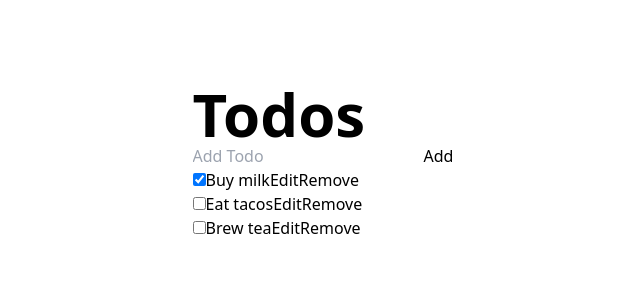
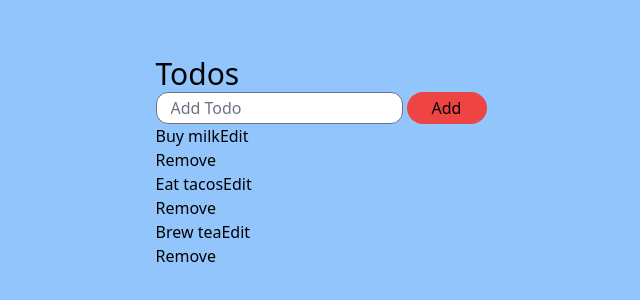
Before and after one commit to rajanshresth/Learn-NextJs, a Next.js app: page / in a window 1280 px wide. Shown: the part 238-538 px from the top of the page, without its empty margins (317-957 px from the left). Built offline with nearby package versions, Linux system fonts and the light colour scheme.

Commit message:
start designing

```diff
--- a/TODO/AddTodos.tsx
+++ b/TODO/AddTodos.tsx
@@ -7,13 +7,15 @@ interface AddTodosProps {
 export default function AddTodos({onAddTodos}:AddTodosProps) {
     const [title,setTitle]=useState('')
   return (
-    <div>
+    <div className='flex justify-between'>
         <input type="text"
+                className="placeholder:text-gray-500 pl-[14px] focus:outline-none border border-gray-500 rounded-xl h-8 w-160 "
                 placeholder='Add Todo'
                 value={title}
                 onChange={e=>setTitle(e.target.value)} />
 
         <button
+            className='bg-red-500 rounded-full w-20 h-8 mx-1'
             onClick={()=>{
                 setTitle('');
                 onAddTodos(title)
--- a/TODO/Task.tsx
+++ b/TODO/Task.tsx
@@ -11,43 +11,47 @@ export default function Task({todo,onChange,onRemove}:TaskProps) {
     if (isEditing) {
         todoContent = (
             <>
+                <div className=''>
                     <input
-
                         value={todo.title}
                         onChange={e => onChange({
                             ...todo,
                             title: e.target.value
-                    })}
-                />
-                <button onClick={()=>setIsEditing(false)}>
+                        })}/>
+                    <button
+                    className=' rounded-full'
+                    onClick={()=>setIsEditing(false)}>
                         Save
                     </button>
+                </div>
             </>
         )
     } else {
         todoContent = (
             <>
+                <div className=''>
                     <span>{todo.title}</span>
-                <button onClick={()=>setIsEditing(true)}>
+                    <button
+                    className=' rounded-full'
+                    onClick={()=>setIsEditing(true)}>
                         Edit
                     </button>
+                </div>
             </>
         );
     }
 
-    console.log(todoContent)
-
   return (
     <div>
          <label>
-            <input type="checkbox"
+            {/* <input type="text"
                 checked={todo.done}
                 onChange={
                     e => onChange({
                         ...todo,
                         done: e.target.checked
                     })
-                } />
+                } /> */}
             {todoContent}
             <button onClick={() => onRemove(todo.id)}>Remove</button>
         </label>
--- a/TODO/TodosList.tsx
+++ b/TODO/TodosList.tsx
@@ -3,7 +3,7 @@ import { useState } from 'react'
 import Task from './Task'
 
 interface TodosListProps {
-    todos: [{ title: string, done: boolean, id: number }];
+    todos: { title: string, done: boolean, id: number }[];
     onChangeTodo: (nextTodo: { title: string, done: boolean, id: number }) => void;
     onRemoveTodo: (index: number) => void;
 }
--- a/pages/index.tsx
+++ b/pages/index.tsx
@@ -43,19 +43,16 @@ const handleChangeTodo = (nextTodo:Todo) => {
     }
   }));
 
-}
-console.log(todos)
-
-
+};
   return (
-    <div className="flex min-h-screen flex-col items-center justify-center py-2">
+    <div className="bg-blue-300 h-screen flex items-center justify-center">
       <Head>
         <title>Create Next App</title>
         <link rel="icon" href="/favicon.ico" />
       </Head>
 
       <main>
-        <h1 className="text-6xl font-bold">
+        <h1 className="text-3xl bold">
           Todos
         </h1>
         <AddTodos
--- a/tailwind.config.js
+++ b/tailwind.config.js
@@ -4,6 +4,7 @@ module.exports = {
     './pages/**/*.{js,ts,jsx,tsx}',
     './components/**/*.{js,ts,jsx,tsx}',
     './app/**/*.{js,ts,jsx,tsx}',
+    './TODO/**/*.{js,ts,jsx,tsx}'
   ],
   theme: {
     extend: {},
```
Also changed, not shown: TODO/ChangeTodo.tsx (deleted, +0 -25 lines), TODO/RemoveTodo.tsx (deleted, +0 -24 lines). Lines whose indentation alone changed are shown as unchanged.
